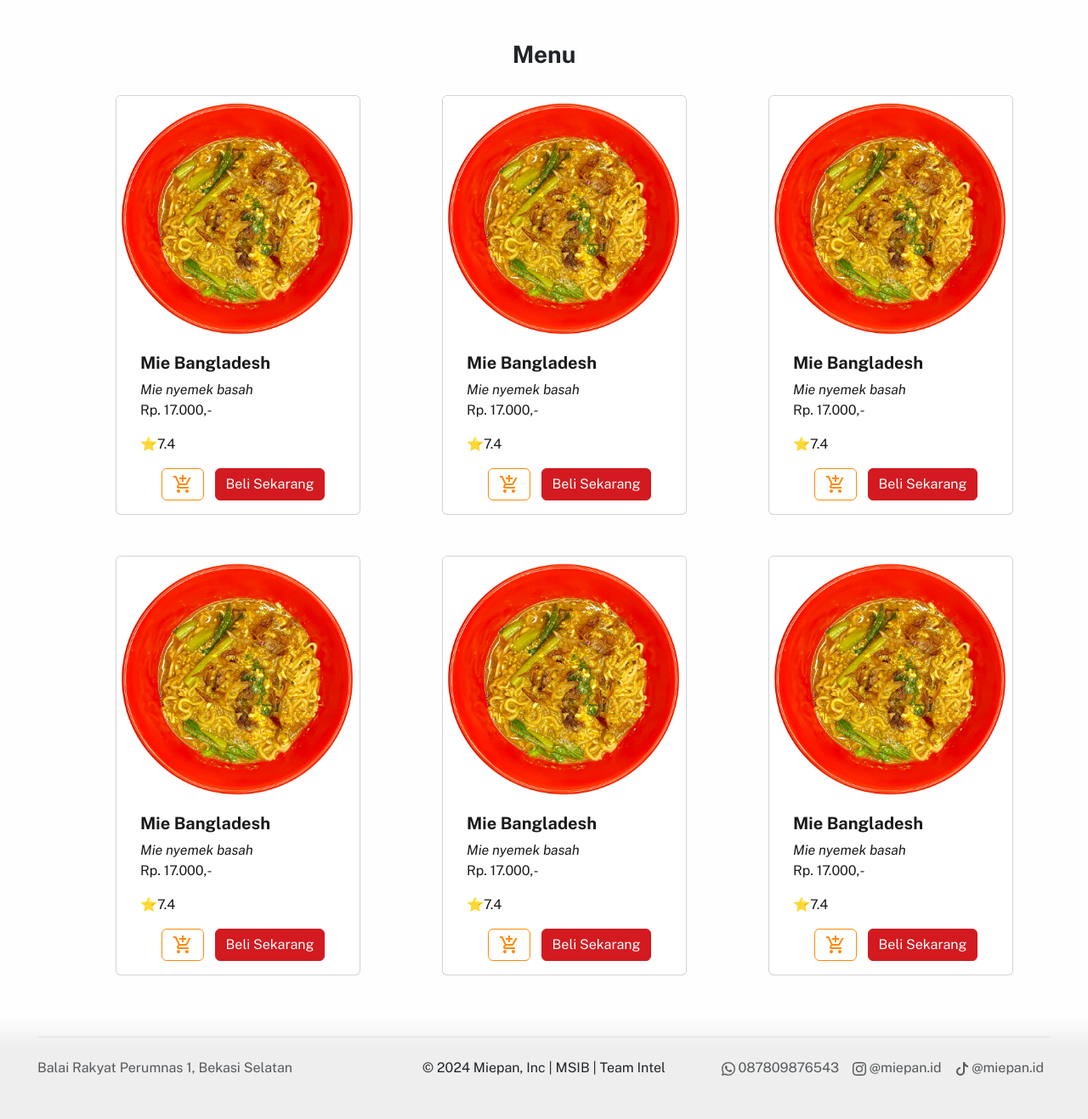
After one commit to ajiangriawan/Miepan, a Flask app: page /menu in a window 1280 px wide. The commit adds this page. Shown: the part 665-1982 px from the top of the page at 85% size. Run offline with Flask 3, Linux system fonts and the light colour scheme.

Commit message:
progress1

```diff
--- a/app.py
+++ b/app.py
@@ -17,7 +17,25 @@ app = Flask(__name__)
 def home():
     return render_template("index.html")
 
+@app.route("/login")
+def login():
+    return render_template("login.html")
 
+@app.route("/regis")
+def regis():
+    return render_template("register.html")
+
+@app.route("/menu")
+def menu():
+    return render_template("menu.html")
+
+@app.route("/detail_menu")
+def detailMenu():
+    return render_template("detail_menu.html")
+
+@app.route("/tentang")
+def tentang():
+    return render_template("tentang.html")
 
 
 if __name__ == "__main__":
--- a/static/assets/css/style.css
+++ b/static/assets/css/style.css
@@ -7,8 +7,21 @@
   --bs-white-a: #fefefe;
   --bs-red-a: #d31a20;
   --bs-yellow-a: #ff8a08;
-  --bs-black-a: #101010;
+  --bs-black-a: #1a1a1a;
   --bs-grey-a: #eeeeee;
+}
+
+a {
+  text-decoration: none;
+  color: var(--bs-black-a);
+}
+
+h1,
+h2,
+h3,
+h4,
+h5 {
+  font-weight: bold;
 }
 
 body {
--- /dev/null
+++ b/static/assets/js/script.js
@@ -0,0 +1,48 @@
+function wcqib_refresh_quantity_increments() {
+  jQuery(
+    "div.quantity:not(.buttons_added), td.quantity:not(.buttons_added)"
+  ).each(function (a, b) {
+    var c = jQuery(b);
+    c.addClass("buttons_added"),
+      c
+        .children()
+        .first()
+        .before('<input type="button" value="-" class="minus" />'),
+      c
+        .children()
+        .last()
+        .after('<input type="button" value="+" class="plus" />');
+  });
+}
+String.prototype.getDecimals ||
+  (String.prototype.getDecimals = function () {
+    var a = this,
+      b = ("" + a).match(/(?:\.(\d+))?(?:[eE]([+-]?\d+))?$/);
+    return b ? Math.max(0, (b[1] ? b[1].length : 0) - (b[2] ? +b[2] : 0)) : 0;
+  }),
+  jQuery(document).ready(function () {
+    wcqib_refresh_quantity_increments();
+  }),
+  jQuery(document).on("updated_wc_div", function () {
+    wcqib_refresh_quantity_increments();
+  }),
+  jQuery(document).on("click", ".plus, .minus", function () {
+    var a = jQuery(this).closest(".quantity").find(".qty"),
+      b = parseFloat(a.val()),
+      c = parseFloat(a.attr("max")),
+      d = parseFloat(a.attr("min")),
+      e = a.attr("step");
+    (b && "" !== b && "NaN" !== b) || (b = 0),
+      ("" !== c && "NaN" !== c) || (c = ""),
+      ("" !== d && "NaN" !== d) || (d = 0),
+      ("any" !== e && "" !== e && void 0 !== e && "NaN" !== parseFloat(e)) ||
+        (e = 1),
+      jQuery(this).is(".plus")
+        ? c && b >= c
+          ? a.val(c)
+          : a.val((b + parseFloat(e)).toFixed(e.getDecimals()))
+        : d && b <= d
+        ? a.val(d)
+        : b > 0 && a.val((b - parseFloat(e)).toFixed(e.getDecimals())),
+      a.trigger("change");
+  });
--- a/templates/base.html
+++ b/templates/base.html
@@ -16,6 +16,7 @@
     <link rel="stylesheet"
         href="https://fonts.googleapis.com/css2?family=Material+Symbols+Outlined:opsz,wght,FILL,GRAD@24,400,1,0" />
     <link rel="stylesheet" href="../static/assets/css/style.css">
+    <script src="//cdnjs.cloudflare.com/ajax/libs/jquery/3.7.0/jquery.slim.min.js"></script>
 </head>
 
 <body>
@@ -27,16 +28,15 @@
             </a>
 
             <ul class="nav nav-pills">
-                <li class="nav-item"><a href="#" class="nav-link active" aria-current="page">Beranda</a></li>
-                <li class="nav-item"><a href="#" class="nav-link">Menu</a></li>
-                <li class="nav-item"><a href="#" class="nav-link">Kontak</a></li>
-                <li class="nav-item"><a href="#" class="nav-link">Tetang</a></li>
+                <li class="nav-item"><a href="/" class="nav-link" aria-current="page">Beranda</a></li>
+                <li class="nav-item"><a href="/menu" class="nav-link">Menu</a></li>
+                <li class="nav-item"><a href="/tentang" class="nav-link">Tetang</a></li>
                 <li class="nav-item"><a href="#" class="nav-link">Riwayat Pemesanan</a></li>
                 <li class="nav-item"><a href="#" class="nav-link">
                         <span class="material-symbols-outlined">
                             shopping_cart
                         </span></a></li>
-                <button type="button" class="btn btn-primary">Masuk</button>
+                <li class="nav-item"><a href="/login" class="btn btn-primary">Masuk</a></li>
             </ul>
         </div>
     </header>
@@ -84,6 +84,8 @@
     <script src="https://cdn.jsdelivr.net/npm/bootstrap@5.3.3/dist/js/bootstrap.bundle.min.js"
         integrity="sha384-YvpcrYf0tY3lHB60NNkmXc5s9fDVZLESaAA55NDzOxhy9GkcIdslK1eN7N6jIeHz"
         crossorigin="anonymous"></script>
+    <script src="../static/assets/js/script.js"></script>
+    <script src="//cdnjs.cloudflare.com/ajax/libs/jquery/3.7.0/jquery.slim.min.js"></script>
 </body>
 
 </html>
--- /dev/null
+++ b/templates/menu.html
@@ -0,0 +1,227 @@
+{% extends 'base.html' %}
+
+{% block title %}
+Dashboard
+{% endblock %}
+
+{% block content%}
+
+<!-- ======= Main Content ======= -->
+<section class="pattern">
+    <div class="geeks">
+        <div class="container text-center mb-5">
+            <div class="search-box d-flex justify-content-center mb-5">
+                <input id="input-word" class="form-control" style="margin-right: 0.5rem" placeholder="cari disini" />
+                <button class="btn btn-primary" onclick="find_word()">Cari</button>
+            </div>
+            <div class="container text-center">
+                <h3 style="color: white;">Kategori</h3>
+                <br>
+            </div>
+            <div class="text-start d-flex flex-wrap flex-row grid gap-3 justify-content-between">
+                <a href="#">
+                    <div class="card text-center" style="width: 8rem;">
+                        <img src="../static/assets/img/k.jpg" class="card-img-top" alt="Spesial">
+                        <div class="card-body">
+                            <p class="card-text">Spesial</p>
+                        </div>
+                    </div>
+                </a>
+                <a href="#">
+                    <div class="card text-center" style="width: 8rem;">
+                        <img src="../static/assets/img/o.jpg" class="card-img-top" alt="Spesial">
+                        <div class="card-body">
+                            <p class="card-text">Original</p>
+                        </div>
+                    </div>
+                </a>
+                <a href="#">
+                    <div class="card text-center" style="width: 8rem;">
+                        <img src="../static/assets/img/m.jpg" class="card-img-top" alt="Spesial">
+                        <div class="card-body">
+                            <p class="card-text">Minuman</p>
+                        </div>
+                    </div>
+                </a>
+                <a href="#">
+                    <div class="card text-center" style="width: 8rem;">
+                        <img src="../static/assets/img/c.jpg" class="card-img-top" alt="Spesial">
+                        <div class="card-body">
+                            <p class="card-text">Cemilan</p>
+                        </div>
+                    </div>
+                </a>
+            </div>
+        </div>
+    </div>
+</section>
+
+<div class="container text-center mt-5 mb-5">
+    <div class="container text-center">
+        <h3>Menu</h3>
+        <br>
+    </div>
+    <div class="text-start d-flex flex-wrap flex-row gap-5 align-items-center justify-content-center">
+        <a href="/detail_menu">
+            <div class="card" style="width: 18rem;">
+                <img src="../static/assets/img/k.jpg" class="card-img-top" alt="menu">
+                <div class="card-body">
+                    <div class="container text-start">
+                        <div class="row">
+                            <div class="col">
+                                <h5 class="card-title">Mie Bangladesh</h5>
+                                <i class="card-text">Mie nyemek basah</i>
+                                <p>Rp. 17.000,-</p>
+                                <p class="rating">
+                                    ⭐7.4
+                                </p>
+                            </div>
+
+                        </div>
+                        <div class="col text-start d-flex justify-content-evenly">
+                            <a href="#" class="btn btn-outline-primary material-symbols-outlined">
+                                add_shopping_cart
+                            </a>
+                            <a href="#" class="btn btn-primary">Beli Sekarang</a>
+                        </div>
+                    </div>
+                </div>
+            </div>
+        </a>
+        <a href="/detail_menu">
+            <div class="card" style="width: 18rem;">
+                <img src="../static/assets/img/k.jpg" class="card-img-top" alt="menu">
+                <div class="card-body">
+                    <div class="container text-start">
+                        <div class="row">
+                            <div class="col">
+                                <h5 class="card-title">Mie Bangladesh</h5>
+                                <i class="card-text">Mie nyemek basah</i>
+                                <p>Rp. 17.000,-</p>
+                                <p class="rating">
+                                    ⭐7.4
+                                </p>
+                            </div>
+
+                        </div>
+                        <div class="col text-start d-flex justify-content-evenly">
+                            <a href="#" class="btn btn-outline-primary material-symbols-outlined">
+                                add_shopping_cart
+                            </a>
+                            <a href="#" class="btn btn-primary">Beli Sekarang</a>
+                        </div>
+                    </div>
+                </div>
+            </div>
+        </a>
+        <a href="/detail_menu">
+            <div class="card" style="width: 18rem;">
+                <img src="../static/assets/img/k.jpg" class="card-img-top" alt="menu">
+                <div class="card-body">
+                    <div class="container text-start">
+                        <div class="row">
+                            <div class="col">
+                                <h5 class="card-title">Mie Bangladesh</h5>
+                                <i class="card-text">Mie nyemek basah</i>
+                                <p>Rp. 17.000,-</p>
+                                <p class="rating">
+                                    ⭐7.4
+                                </p>
+                            </div>
+
+                        </div>
+                        <div class="col text-start d-flex justify-content-evenly">
+                            <a href="#" class="btn btn-outline-primary material-symbols-outlined">
+                                add_shopping_cart
+                            </a>
+                            <a href="#" class="btn btn-primary">Beli Sekarang</a>
+                        </div>
+                    </div>
+                </div>
+            </div>
+        </a>
+        <a href="/detail_menu">
+            <div class="card" style="width: 18rem;">
+                <img src="../static/assets/img/k.jpg" class="card-img-top" alt="menu">
+                <div class="card-body">
+                    <div class="container text-start">
+                        <div class="row">
+                            <div class="col">
+                                <h5 class="card-title">Mie Bangladesh</h5>
+                                <i class="card-text">Mie nyemek basah</i>
+                                <p>Rp. 17.000,-</p>
+                                <p class="rating">
+                                    ⭐7.4
+                                </p>
+                            </div>
+
+                        </div>
+                        <div class="col text-start d-flex justify-content-evenly">
+                            <a href="#" class="btn btn-outline-primary material-symbols-outlined">
+                                add_shopping_cart
+                            </a>
+                            <a href="#" class="btn btn-primary">Beli Sekarang</a>
+                        </div>
+                    </div>
+                </div>
+            </div>
+        </a>
+        <a href="/detail_menu">
+            <div class="card" style="width: 18rem;">
+                <img src="../static/assets/img/k.jpg" class="card-img-top" alt="menu">
+                <div class="card-body">
+                    <div class="container text-start">
+                        <div class="row">
+                            <div class="col">
+                                <h5 class="card-title">Mie Bangladesh</h5>
+                                <i class="card-text">Mie nyemek basah</i>
+                                <p>Rp. 17.000,-</p>
+                                <p class="rating">
+                                    ⭐7.4
+                                </p>
+                            </div>
+
+                        </div>
+                        <div class="col text-start d-flex justify-content-evenly">
+                            <a href="#" class="btn btn-outline-primary material-symbols-outlined">
+                                add_shopping_cart
+                            </a>
+                            <a href="#" class="btn btn-primary">Beli Sekarang</a>
+                        </div>
+                    </div>
+                </div>
+            </div>
+        </a>
+        <a href="/detail_menu">
+            <div class="card" style="width: 18rem;">
+                <img src="../static/assets/img/k.jpg" class="card-img-top" alt="menu">
+                <div class="card-body">
+                    <div class="container text-start">
+                        <div class="row">
+                            <div class="col">
+                                <h5 class="card-title">Mie Bangladesh</h5>
+                                <i class="card-text">Mie nyemek basah</i>
+                                <p>Rp. 17.000,-</p>
+                                <p class="rating">
+                                    ⭐7.4
+                                </p>
+                            </div>
+
+                        </div>
+                        <div class="col text-start d-flex justify-content-evenly">
+                            <a href="#" class="btn btn-outline-primary material-symbols-outlined">
+                                add_shopping_cart
+                            </a>
+                            <a href="#" class="btn btn-primary">Beli Sekarang</a>
+                        </div>
+                    </div>
+                </div>
+            </div>
+        </a>
+
+    </div>
+
+</div>
+<!-- ======= End of Main Content ======= -->
+
+{% endblock %}
```
Also changed, not shown: other parts of static/assets/css/style.css (+68 -1 lines), templates/detail_menu.html (added, +139 -0 lines), templates/index.html (+15 -8 lines), templates/login.html (added, +72 -0 lines), templates/register.html (added, +79 -0 lines), templates/tentang.html (added, +37 -0 lines), static/assets/img/c.jpg (added), static/assets/img/login.png (added), static/assets/img/m.jpg (added), static/assets/img/o.jpg (added), static/assets/img/regis.png (added).
